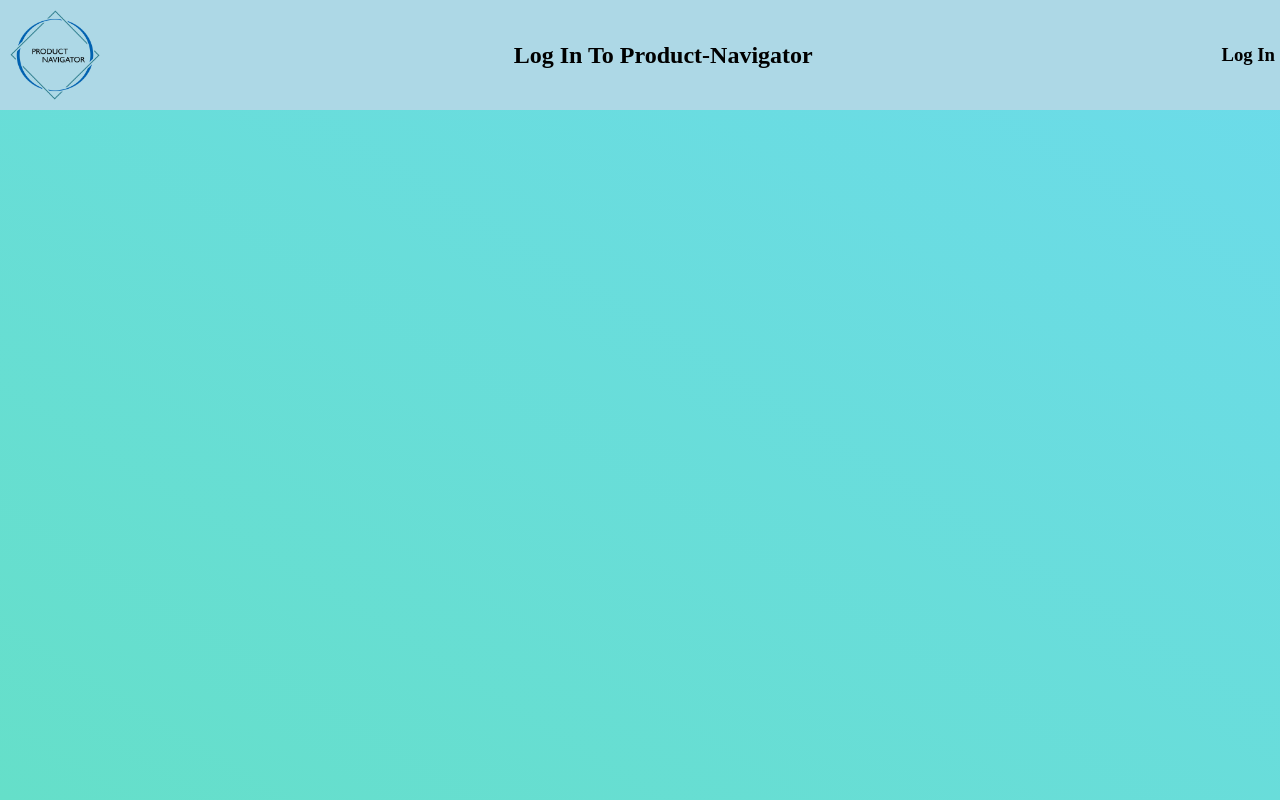
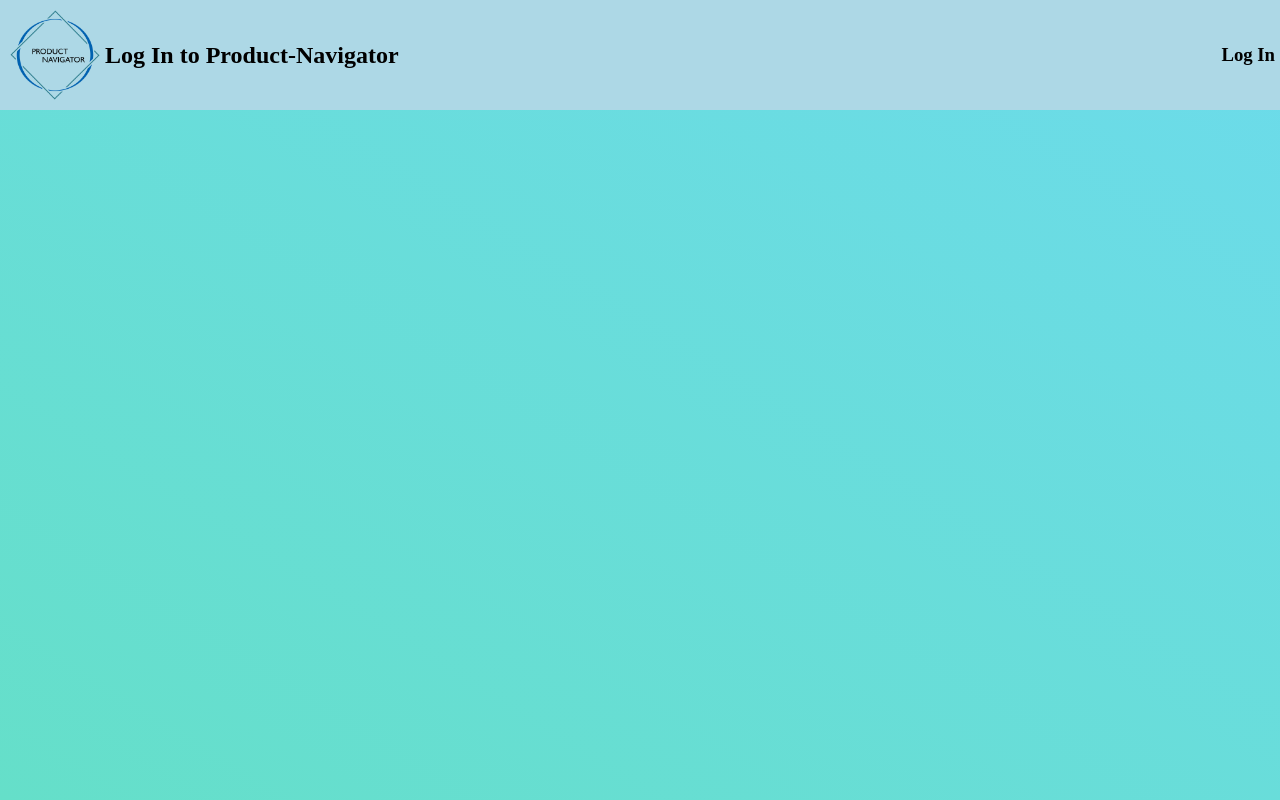
Before and after one commit to DaM1eN02/product-navigator-back-end, a PHP site: page /login.html in a window 1280 px wide. Run offline with PHP 8.4, Linux system fonts and the light colour scheme.

Commit message:
Better Nav

```diff
--- a/home.css
+++ b/home.css
@@ -62,6 +62,11 @@ main {
     justify-content: space-between;
 }
 
+.bar>div {
+    display: flex;
+    align-items: center;
+}
+
 .circle1, .circle2 {
     background: white;
     background: linear-gradient(
--- a/home.html
+++ b/home.html
@@ -9,8 +9,10 @@
     </head>
     <body>
         <nav class="bar">
-            <img src="images/Blue.png" alt="Product-Navigator" height="100px" width="100px" onclick="homePage()">
-            <h1>Product-Navigator</h1>
+            <div>
+                <img src="images/Blue.png" alt="Product-Navigator" height="100px" width="100px" onclick="homePage()">
+                <h1>Product-Navigator</h1>
+            </div>
             <div id="signIn">
                 <h3 id="login" onclick="login()">Log In</h3>
             </div>
--- a/login.css
+++ b/login.css
@@ -23,3 +23,12 @@ main {
     padding: 5px;
     justify-content: space-between;
 }
+
+.bar>div {
+    display: flex;
+    align-items: center;
+}
+
+img:hover, #signIn {
+    cursor: pointer;
+}
--- a/login.html
+++ b/login.html
@@ -10,10 +10,10 @@
     </header>
     <body>
         <nav class="bar">
-            <img src="images/Blue.png" alt="Product-Navigator" height="100px" width="100px" onclick="homePage()">
-            <h1>
-                Log In To Product-Navigator
-            </h1>
+            <div>
+                <img src="images/Blue.png" alt="Product-Navigator" height="100px" width="100px" onclick="homePage()">
+                <h1>Log In to Product-Navigator</h1>
+            </div>
             <div id="signIn">
                 <h3 id="login" onclick="login()">Log In</h3>
             </div>
```
